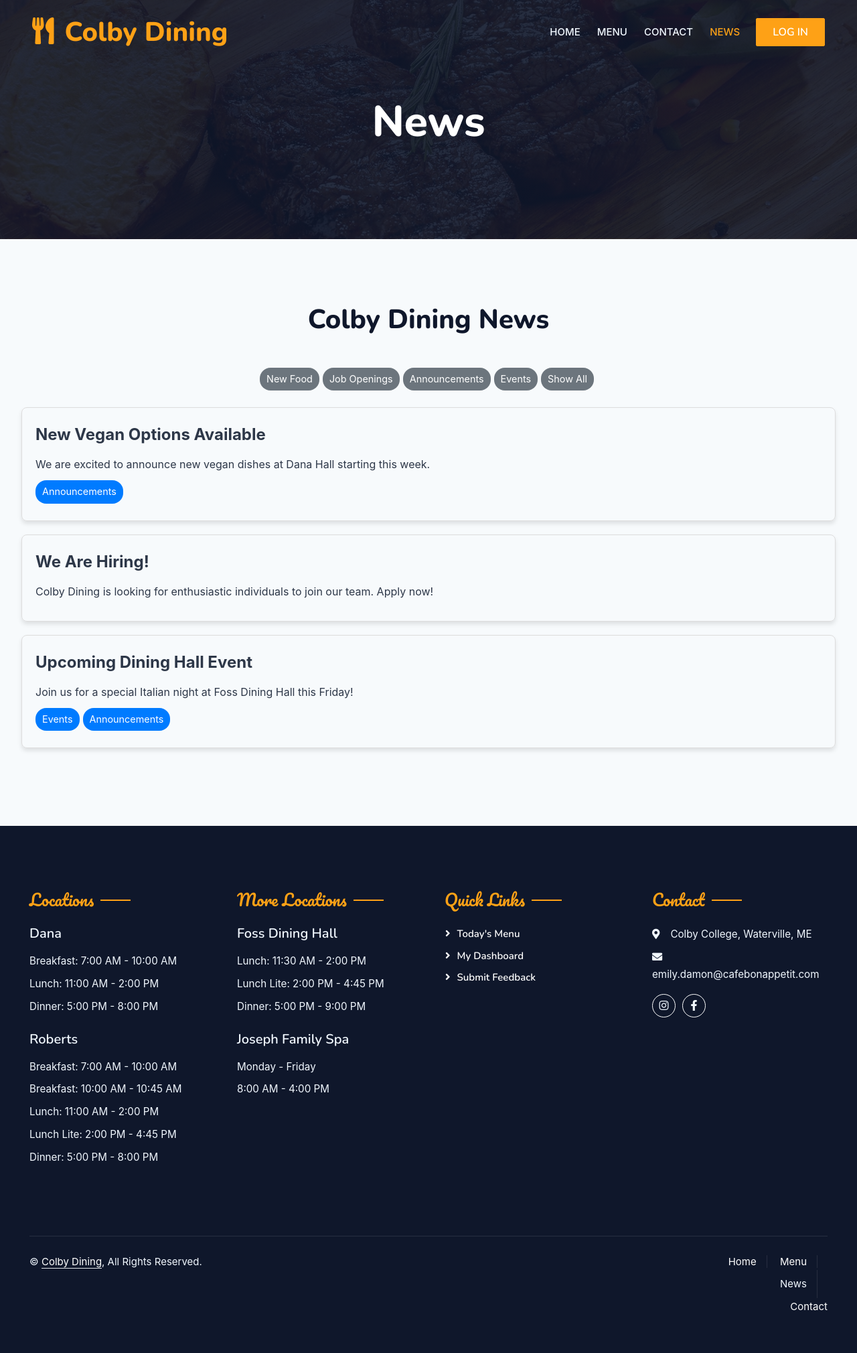
After one commit to cathymonkey/Colby-Dining-App, a Flask app: page /news in a window 1280 px wide. The commit adds this page. Shown: the whole page at 67% size. Run offline with Flask 3, Linux system fonts and the light colour scheme; some libraries are stand-ins or nearby versions.

Commit message:
Added News Page

```diff
--- a/templates/admindashboard.html
+++ b/templates/admindashboard.html
@@ -46,6 +46,7 @@
                     <a href="{{ url_for('main.index') }}" class="nav-item nav-link">Home</a>
                     <a href="{{ url_for('main.menu_page') }}" class="nav-item nav-link">Menu</a>
                     <a href="{{ url_for('main.contact') }}" class="nav-item nav-link">Contact</a>
+                    <a href="{{ url_for('main.news') }}" class="nav-item nav-link">News</a>
                 </div>
                 {% if current_user.is_authenticated %}
                     {% if current_user.admin_email %}
--- a/templates/dining_experience.html
+++ b/templates/dining_experience.html
@@ -44,6 +44,7 @@
                         <a href="{{ url_for('main.index') }}" class="nav-item nav-link">Home</a>
                         <a href="{{ url_for('main.menu_page') }}" class="nav-item nav-link">Menu</a>
                         <a href="{{ url_for('main.contact') }}" class="nav-item nav-link">Contact</a>
+                        <a href="{{ url_for('main.news') }}" class="nav-item nav-link">News</a>
                     </div>
                     {% if current_user.is_authenticated %}
                         {% if current_user.admin_email %}
@@ -63,7 +64,7 @@
             <div class="container-xxl py-5 bg-dark hero-header mb-5">
                 <div class="container text-center my-5 pt-5 pb-4">
                     <h1 class="display-3 text-white animated slideInDown">Customized Dining Experience</h1>
-                    <nav aria-label="breadcrumb"></nav>
+
                 </div>
             </div>
         </div>
--- a/templates/index.html
+++ b/templates/index.html
@@ -60,6 +60,7 @@
                         <a href="{{ url_for('main.index') }}" class="nav-item nav-link active">Home</a>
                         <a href="{{ url_for('main.menu_page') }}" class="nav-item nav-link">Menu</a>
                         <a href="{{ url_for('main.contact') }}" class="nav-item nav-link">Contact</a>
+                        <a href="{{ url_for('main.news') }}" class="nav-item nav-link">News</a>
                     </div>
                     {% if current_user.is_authenticated %}
                         {% if current_user.admin_email %}
--- /dev/null
+++ b/templates/news.html
@@ -0,0 +1,290 @@
+<!DOCTYPE html>
+<html lang="en">
+
+<head>
+        <meta charset="utf-8">
+        <title>News</title>
+        <meta content="width=device-width, initial-scale=1.0" name="viewport">
+        <meta content="" name="keywords">
+        <meta content="" name="description">
+
+        <!-- Favicon -->
+        <link href="img/favicon.ico" rel="icon">
+
+        <!-- Google Web Fonts -->
+        <link rel="preconnect" href="https://fonts.googleapis.com">
+        <link rel="preconnect" href="https://fonts.gstatic.com" crossorigin>
+        <link href="https://fonts.googleapis.com/css2?family=Heebo:wght@400;500;600&family=Nunito:wght@600;700;800&family=Pacifico&display=swap" rel="stylesheet">
+
+        <!-- Icon Font Stylesheet -->
+        <link href="https://cdnjs.cloudflare.com/ajax/libs/font-awesome/5.10.0/css/all.min.css" rel="stylesheet">
+        <link href="https://cdn.jsdelivr.net/npm/bootstrap-icons@1.4.1/font/bootstrap-icons.css" rel="stylesheet">
+
+        <!-- Libraries Stylesheet -->
+        <link href="../static/lib/animate/animate.min.css" rel="stylesheet">
+        <link href="../static/lib/owlcarousel/assets/owl.carousel.min.css" rel="stylesheet">
+        <link href="../static/lib/tempusdominus/css/tempusdominus-bootstrap-4.min.css" rel="stylesheet" />
+
+        <!-- Customized Bootstrap Stylesheet -->
+        <link href="../static/css/bootstrap.min.css" rel="stylesheet">
+
+        <!-- Template Stylesheet -->
+        <link href="../static/css/style.css" rel="stylesheet">
+        <link href="../static/css/menu.css" rel="stylesheet">
+
+    <!-- Custom CSS -->
+    <style>
+        .post-card {
+            border: 1px solid #ddd;
+            border-radius: 8px;
+            margin-bottom: 20px;
+            padding: 20px;
+            box-shadow: 0 4px 6px rgba(0, 0, 0, 0.1);
+        }
+
+        .post-title {
+            font-size: 1.5rem;
+            font-weight: bold;
+            margin-bottom: 10px;
+        }
+
+        .post-content {
+            font-size: 1rem;
+            margin-bottom: 10px;
+        }
+
+        .post-tags {
+            display: flex;
+            flex-wrap: wrap;
+        }
+
+        .tag {
+            background-color: #007bff;
+            color: #fff;
+            border-radius: 16px;
+            padding: 5px 10px;
+            margin-right: 5px;
+            margin-bottom: 5px;
+            font-size: 0.9rem;
+            cursor: pointer;
+        }
+
+        .tag:hover {
+            background-color: #0056b3;
+        }
+
+        .filter-tags {
+            margin-bottom: 20px;
+        }
+
+        .filter-tags .tag {
+            background-color: #6c757d;
+        }
+
+        .filter-tags .tag:hover {
+            background-color: #495057;
+        }
+    </style>
+
+
+</head>
+
+<body>
+            <!-- Navbar & Hero Start -->
+            <div class="container-xxl position-relative p-0">
+                <nav class="navbar navbar-expand-lg navbar-dark bg-dark px-4 px-lg-5 py-3 py-lg-0">
+                    <a href="{{ url_for('main.index') }}" class="navbar-brand p-0">
+                        <h1 class="text-primary m-0"><i class="fa fa-utensils me-3"></i>Colby Dining</h1>
+                        <!-- <img src="img/logo.png" alt="Logo"> -->
+                    </a>
+                    <button class="navbar-toggler" type="button" data-bs-toggle="collapse" data-bs-target="#navbarCollapse">
+                        <span class="fa fa-bars"></span>
+                    </button>
+                    <div class="collapse navbar-collapse" id="navbarCollapse">
+                        <div class="navbar-nav ms-auto py-0 pe-4">
+                            <a href="{{ url_for('main.index') }}" class="nav-item nav-link">Home</a>
+                            <a href="{{ url_for('main.menu_page') }}" class="nav-item nav-link">Menu</a>
+                            <a href="{{ url_for('main.contact') }}" class="nav-item nav-link">Contact</a>
+                            <a href="{{ url_for('main.news') }}" class="nav-item nav-link active">News</a>
+                        </div>
+                        {% if current_user.is_authenticated %}
+                            {% if current_user.admin_email %}
+                                <a href="{{ url_for('main.admin_dashboard') }}" class="btn btn-primary py-2 px-4">My Dashboard</a>
+                            {% else %}
+                                <a href="{{ url_for('main.userdashboard') }}" class="btn btn-primary py-2 px-4">My Dashboard</a>
+                            {% endif %}
+                            <form action="{{ url_for('auth.logout') }}" method="post" class="d-inline">
+                                <button type="submit" class="btn btn-outline-light ms-3 py-2 px-4">Logout</button>
+                            </form>
+                        {% else %}
+                            <a href="{{ url_for('auth.google_login') }}" class="btn btn-primary py-2 px-4">LOG IN</a>
+                        {% endif %}
+                    </div>
+                </nav>
+                <div class="container-xxl py-5 bg-dark hero-header mb-5">
+                    <div class="container text-center my-5 pt-5 pb-4">
+                        <h1 class="display-3 text-white mb-3 animated slideInDown">News</h1>
+                        <!-- <nav aria-label="breadcrumb">
+                            <ol class="breadcrumb justify-content-center text-uppercase">
+                                <li class="breadcrumb-item"><a href="#">Home</a></li>
+                                <li class="breadcrumb-item"><a href="#">Pages</a></li>
+                                <li class="breadcrumb-item text-white active" aria-current="page">News</li>
+                            </ol>
+                        </nav> -->
+                    </div>
+                </div>
+            </div>
+            <!-- Navbar & Hero End -->
+
+    <div class="container py-5">
+        <h1 class="text-center mb-5">Colby Dining News</h1>
+
+        <!-- Filter Tags -->
+        <div class="filter-tags d-flex justify-content-center">
+            <div class="tag" data-tag="new food">New Food</div>
+            <div class="tag" data-tag="job openings">Job Openings</div>
+            <div class="tag" data-tag="announcements">Announcements</div>
+            <div class="tag" data-tag="events">Events</div>
+            <div class="tag" data-tag="all">Show All</div>
+        </div>
+
+        <!-- Posts Section -->
+        <div id="posts-container">
+            <div class="post-card" data-tags="new food announcements">
+                <div class="post-title">New Vegan Options Available</div>
+                <div class="post-content">We are excited to announce new vegan dishes at Dana Hall starting this week.</div>
+                <div class="post-tags">
+                    <span class="tag">Announcements</span>
+                </div>
+            </div>
+
+            <div class="post-card" data-tags="job openings">
+                <div class="post-title">We Are Hiring!</div>
+                <div class="post-content">Colby Dining is looking for enthusiastic individuals to join our team. Apply now!</div>
+                <div class="post-tags">
+                </div>
+            </div>
+            <div class="post-card" data-tags="events announcements">
+                <div class="post-title">Upcoming Dining Hall Event</div>
+                <div class="post-content">Join us for a special Italian night at Foss Dining Hall this Friday!</div>
+                <div class="post-tags">
+                    <span class="tag">Events</span>
+                    <span class="tag">Announcements</span>
+                </div>
+            </div>
+
+
+
+        </div>
+    </div>
+
+    <!-- JavaScript -->
+    <script>
+        document.addEventListener('DOMContentLoaded', () => {
+            const filterTags = document.querySelectorAll('.filter-tags .tag');
+            const posts = document.querySelectorAll('.post-card');
+
+            filterTags.forEach(tag => {
+                tag.addEventListener('click', () => {
+                    const selectedTag = tag.getAttribute('data-tag');
+
+                    posts.forEach(post => {
+                        const postTags = post.getAttribute('data-tags').split(' ');
+
+                        if (selectedTag === 'all' || postTags.includes(selectedTag)) {
+                            post.style.display = '';
+                        } else {
+                            post.style.display = 'none';
+                        }
+                    });
+                });
+            });
+        });
+    </script>
+
+               <!-- Footer Start -->
+           <div class="container-fluid bg-dark text-light footer pt-5 mt-5 wow fadeIn" data-wow-delay="0.1s">
+            <div class="container py-5">
+                <div class="row g-5">
+                    <!-- Hours of Operation Column -->
+                    <div class="col-lg-3 col-md-6">
+                        <h4 class="section-title ff-secondary text-start text-primary fw-normal mb-4">Locations</h4>
+                        <h5 class="text-light fw-normal mb-3">Dana</h5>
+                        <p class="mb-2" style="font-size: 0.95rem;">Breakfast: 7:00 AM - 10:00 AM</p>
+                        <p class="mb-2" style="font-size: 0.95rem;">Lunch: 11:00 AM - 2:00 PM</p>
+                        <p class="mb-4" style="font-size: 0.95rem;">Dinner: 5:00 PM - 8:00 PM</p>
+
+                        <h5 class="text-light fw-normal mb-3">Roberts</h5>
+                        <p class="mb-2" style="font-size: 0.95rem;">Breakfast: 7:00 AM - 10:00 AM</p>
+                        <p class="mb-2" style="font-size: 0.95rem;">Breakfast: 10:00 AM - 10:45 AM</p>
+                        <p class="mb-2" style="font-size: 0.95rem;">Lunch: 11:00 AM - 2:00 PM</p>
+                        <p class="mb-2" style="font-size: 0.95rem;">Lunch Lite: 2:00 PM - 4:45 PM</p>
+                        <p class="mb-4" style="font-size: 0.95rem;">Dinner: 5:00 PM - 8:00 PM</p>
+                    </div>
+
+                    <!-- More Hours Column -->
+                    <div class="col-lg-3 col-md-6">
+                        <h4 class="section-title ff-secondary text-start text-primary fw-normal mb-4">More Locations</h4>
+                        <h5 class="text-light fw-normal mb-3">Foss Dining Hall</h5>
+                        <p class="mb-2" style="font-size: 0.95rem;">Lunch: 11:30 AM - 2:00 PM</p>
+                        <p class="mb-2" style="font-size: 0.95rem;">Lunch Lite: 2:00 PM - 4:45 PM</p>
+                        <p class="mb-4" style="font-size: 0.95rem;">Dinner: 5:00 PM - 9:00 PM</p>
+
+
+                        <h5 class="text-light fw-normal mb-3">Joseph Family Spa</h5>
+                        <p class="mb-2" style="font-size: 0.95rem;">Monday - Friday</p>
+                        <p style="font-size: 0.95rem;">8:00 AM - 4:00 PM</p>
+                    </div>
+
+                    <!-- Quick Links Column -->
+                    <div class="col-lg-3 col-md-6">
+                        <h4 class="section-title ff-secondary text-start text-primary fw-normal mb-4">Quick Links</h4>
+                        <a class="btn btn-link" href="{{ url_for('main.menu') }}" style="display: block; text-align: left; color: #fff; text-decoration: none; padding: 0; margin-bottom: 8px; transition: all 0.3s;">Today's Menu</a>
+                        <a class="btn btn-link" href="{{ url_for('main.userdashboard') }}" style="display: block; text-align: left; color: #fff; text-decoration: none; padding: 0; margin-bottom: 8px; transition: all 0.3s;">My Dashboard</a>
+                        <a class="btn btn-link" href="{{ url_for('main.contact') }}" style="display: block; text-align: left; color: #fff; text-decoration: none; padding: 0; margin-bottom: 8px; transition: all 0.3s;">Submit Feedback</a>
+                    </div>
+
+                    <!-- Contact Info Column -->
+                    <div class="col-lg-3 col-md-6">
+                        <h4 class="section-title ff-secondary text-start text-primary fw-normal mb-4">Contact</h4>
+                        <p class="mb-2" style="font-size: 0.95rem;"><i class="fa fa-map-marker-alt me-3"></i>Colby College, Waterville, ME</p>
+                        <p class="mb-2" style="font-size: 0.95rem;"><i class="fa fa-envelope me-3"></i>emily.damon@cafebonappetit.com</p>
+                        <div class="d-flex pt-2">
+                            <a class="btn btn-outline-light btn-social" href="https://www.instagram.com/colby.dining?utm_source=ig_web_button_share_sheet&igsh=ZDNlZDc0MzIxNw==" style="margin-right: 10px; width: 35px; height: 35px; display: flex; align-items: center; justify-content: center; border-radius: 35px;">
+                                <i class="fab fa-instagram"></i>
+                            </a>
+                            <a class="btn btn-outline-light btn-social" href="https://www.facebook.com/ColbyDining" style="margin-right: 10px; width: 35px; height: 35px; display: flex; align-items: center; justify-content: center; border-radius: 35px;">
+                                <i class="fab fa-facebook-f"></i>
+                            </a>
+                        </div>
+                    </div>
+
+
+                </div>
+            </div>
+
+            <!-- Copyright Section -->
+            <div class="container">
+                <div class="copyright">
+                    <div class="row">
+                        <div class="col-md-6 text-center text-md-start mb-3 mb-md-0">
+                            &copy; <a class="border-bottom" href="#" style="color: #fff; text-decoration: none;">Colby Dining</a>, All Rights Reserved.
+                        </div>
+                        <div class="col-md-6 text-center text-md-end">
+                            <div class="footer-menu">
+                                <a href="{{ url_for('main.index') }}" style="margin-right: 15px; padding-right: 15px; border-right: 1px solid rgba(255, 255, 255, .1); color: #fff; text-decoration: none;">Home</a>
+                                <a href="{{ url_for('main.menu') }}" style="margin-right: 15px; padding-right: 15px; border-right: 1px solid rgba(255, 255, 255, .1); color: #fff; text-decoration: none;">Menu</a>
+                                <a href="{{ url_for('main.news') }}" class="nav-item nav-link">News</a>
+                                <a href="{{ url_for('main.contact') }}" style="color: #fff; text-decoration: none;">Contact</a>
+                            </div>
+                        </div>
+                    </div>
+                </div>
+            </div>
+        </div>
+
+    <!-- Bootstrap JS -->
+    <script src="https://cdn.jsdelivr.net/npm/bootstrap@5.3.0-alpha1/dist/js/bootstrap.bundle.min.js"></script>
+</body>
+
+</html>
--- a/templates/userdashboard.html
+++ b/templates/userdashboard.html
@@ -48,6 +48,7 @@
                         <a href="{{ url_for('main.index') }}" class="nav-item nav-link">Home</a>
                         <a href="{{ url_for('main.menu_page') }}" class="nav-item nav-link">Menu</a>
                         <a href="{{ url_for('main.contact') }}" class="nav-item nav-link">Contact</a>
+                        <a href="{{ url_for('main.news') }}" class="nav-item nav-link">News</a>
                     </div>
                     {% if current_user.is_authenticated %}
                         {% if current_user.admin_email %}
--- a/views.py
+++ b/views.py
@@ -79,8 +79,9 @@
 def team():
     return render_template('team.html')
 
-
-
+@main_blueprint.route('/news')
+def news():
+    return render_template('news.html')
 
 @main_blueprint.route('/menu', methods=['GET'])
 def menu():
```
Also changed, not shown: templates/contact.html (+2 -7 lines), templates/menu.html (+1 -7 lines), templates/team.html (+2 -7 lines), instance/mydatabase.db.
